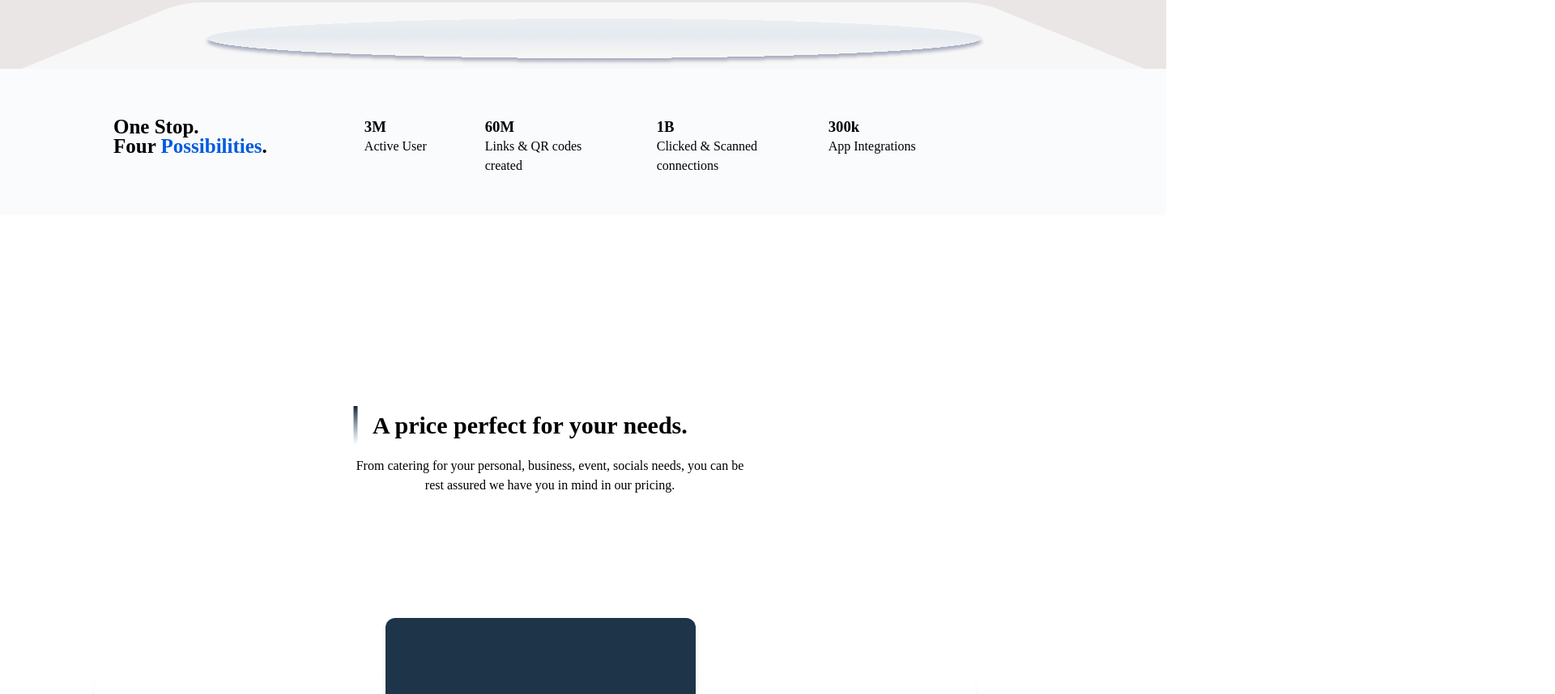
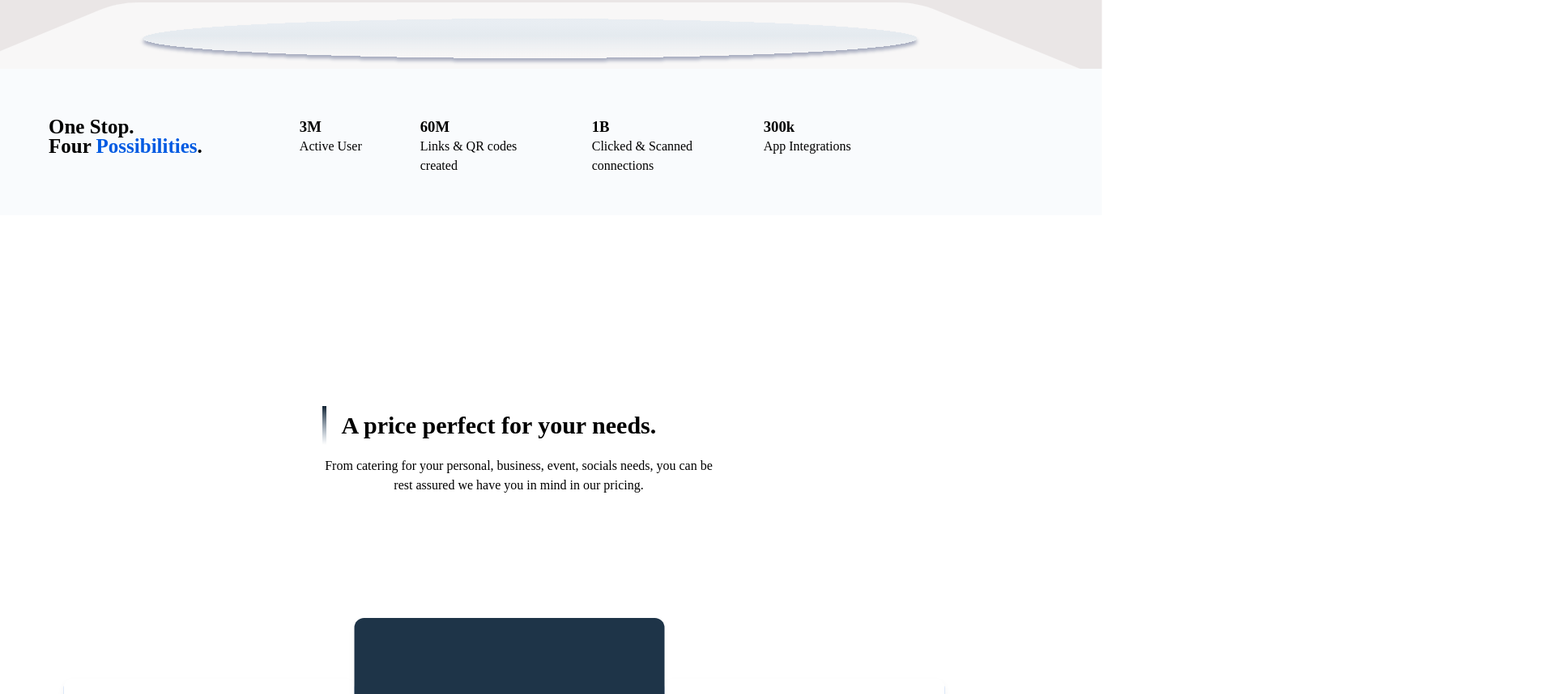
Before and after one commit to babawande01/altSchoolFirstAssignment, a plain HTML site: page index.html in a window 1280 px wide. Shown: the part 939-1797 px from the top of the page at 81% size, 1920 px wide, since content can reach past the window. Drawn offline with Linux system fonts and the light colour scheme; a web font is replaced by a local one.

Commit message:
second commit

```diff
--- a/css/style.css
+++ b/css/style.css
@@ -8,6 +8,18 @@
     font-family: 'Gilroy-medium';
 }
 
+body {
+    display: flex;
+    flex-direction: column;
+    flex-wrap: wrap;
+    align-content: space-between;
+    justify-content: center;
+    align-items: center;
+    overflow-x: hidden;
+    position: absolute;
+    left: 50%;
+    transform: translate(-50%);
+}
 
 #header {
     width: 1440px;
@@ -313,7 +325,6 @@ a.scissor {
     gap: 96px;
     display: flex;
     padding: 5rem;
-    border: 2px solid green;
     font-family: 'Gilroy-Medium';
 }
 
@@ -404,7 +415,7 @@ a.scissor {
     width: 1440px;
     height: 1073px;
     top: -802px;
-    left: 0px;
+    left: 50px;
     padding: 42px 0px 112px 17px;
     background: #FFFFFF;
     display: flex;
@@ -748,7 +759,7 @@ ul {
     width: Hug (296px);
     height: Hug (20px);
     top: -400px;
-    left: 1000px;
+    left: 380px;
     padding: 0px 12px 0px 12px;
     gap: 8px;
     position: relative;
```
